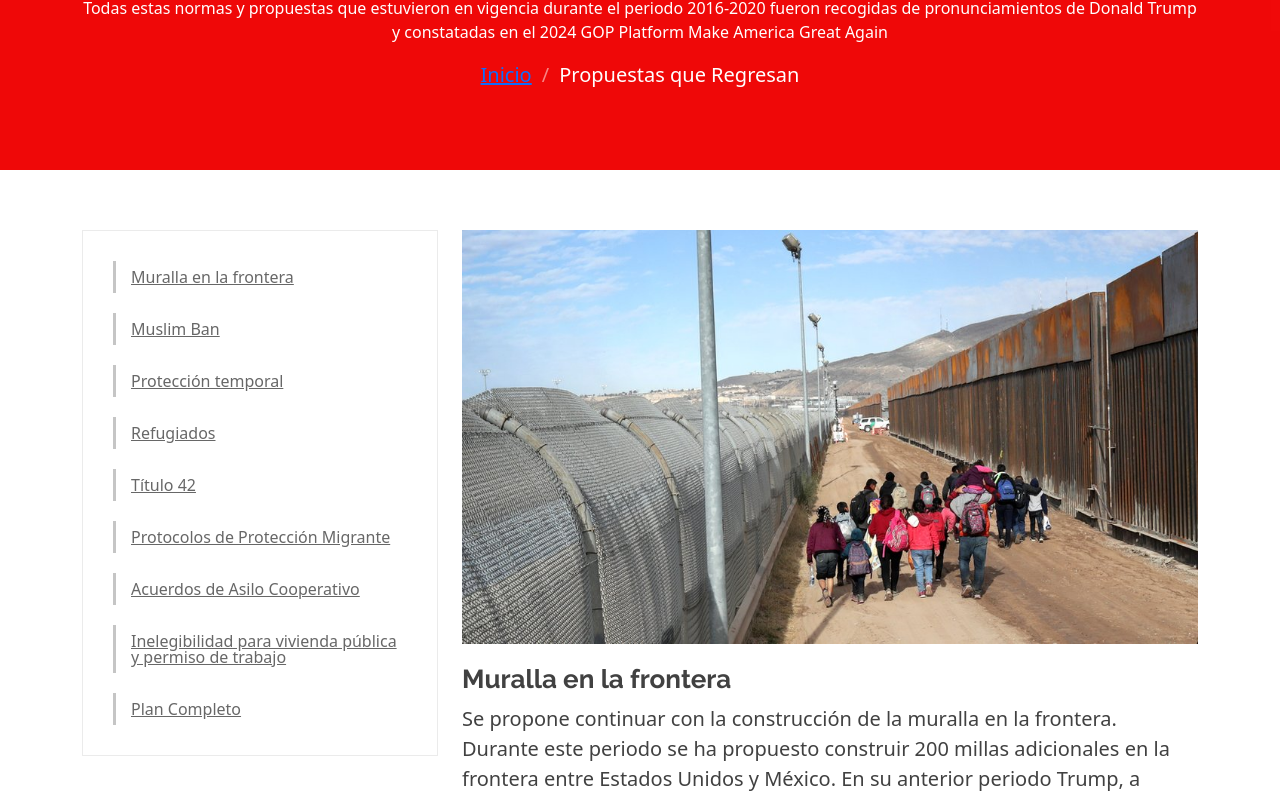
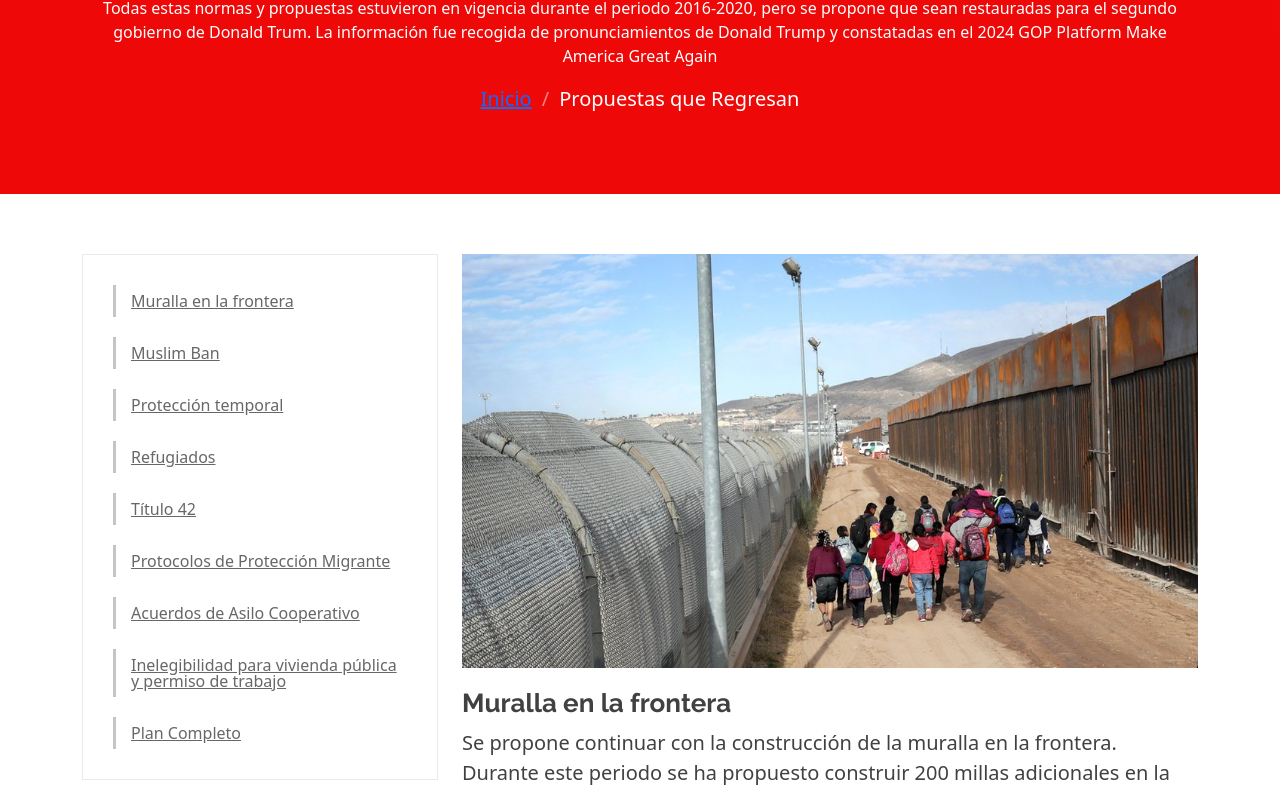
Before and after one commit to gnl0001/Trump_pp, a plain HTML site: page Siimple/service-details - copia.html in a window 1280 px wide. Shown: the part 224-1015 px from the top of the page. Drawn offline with nearby package versions, Linux system fonts and the light colour scheme.

Commit message:
ahora sí

```diff
--- a/Siimple/service-details - copia.html
+++ b/Siimple/service-details - copia.html
@@ -63,7 +63,7 @@
     <div class="page-title dark-background">
       <div class="container position-relative">
         <h1>Propuestas que Regresan</h1>
-        <p>Todas estas normas y propuestas que estuvieron en vigencia durante el periodo 2016-2020 fueron recogidas de pronunciamientos de Donald Trump y constatadas en el 2024 GOP Platform Make America Great Again</p>
+        <p>Todas estas normas y propuestas estuvieron en vigencia durante el periodo 2016-2020, pero se propone que sean restauradas para el segundo gobierno de Donald Trum. La información fue recogida de pronunciamientos de Donald Trump y constatadas en el 2024 GOP Platform Make America Great Again</p>
         <nav class="breadcrumbs">
           <ol>
             <li><a href="index.html">Inicio</a></li>
```
